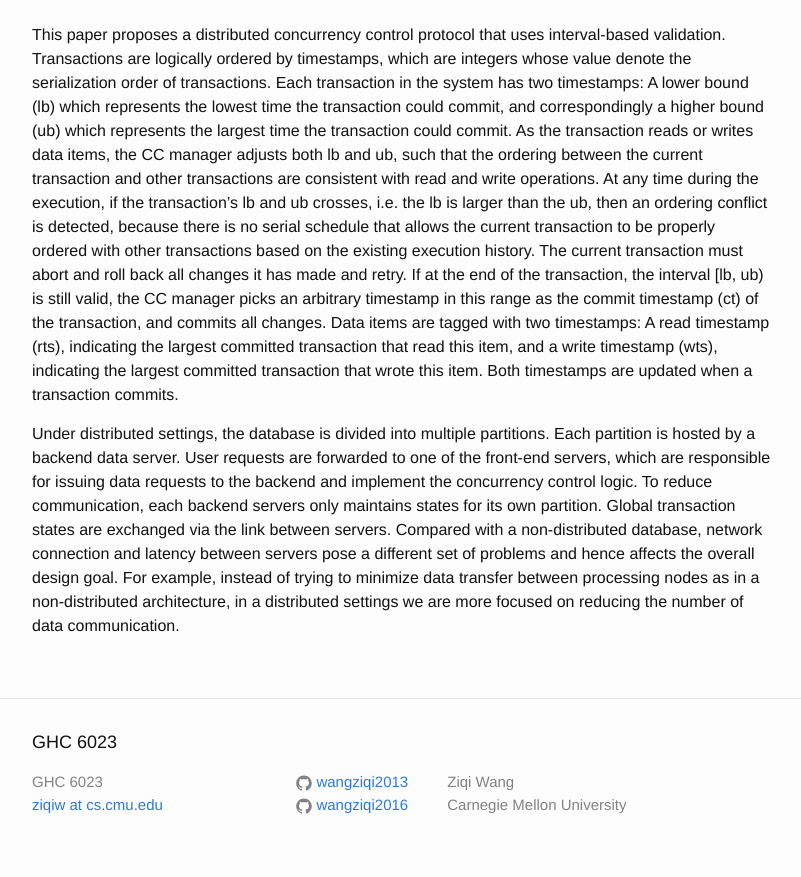
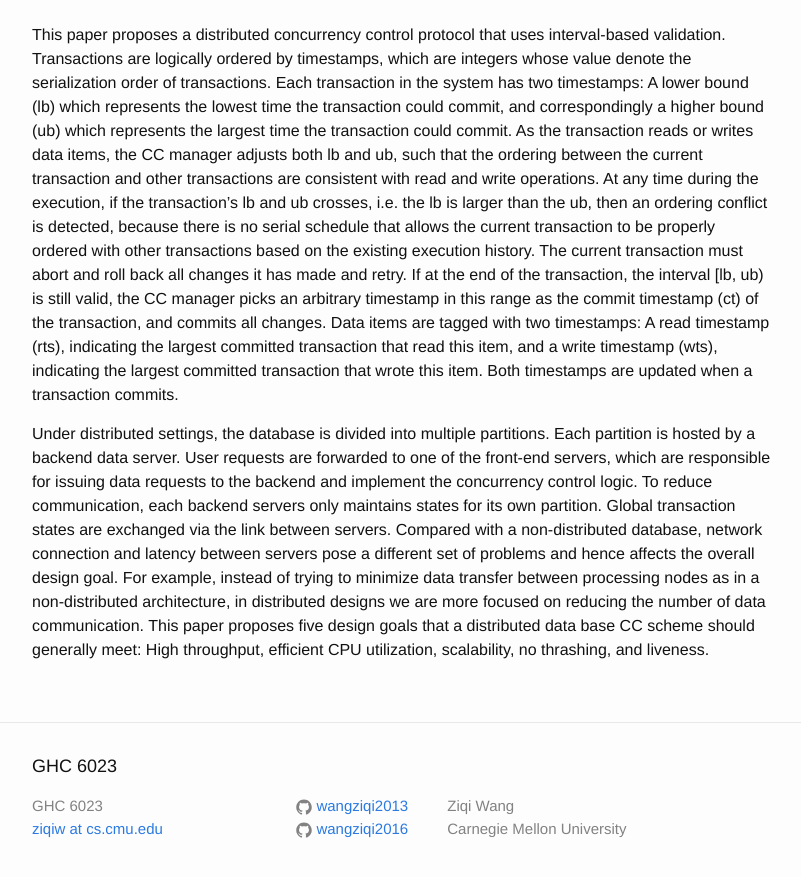
Before and after one commit to wangziqi2013/wangziqi2013.github.io, a Jekyll site: the page built from _posts/2018-12-18-maat.markdown, in a window 1280 px wide and 900 px high, scrolled down 655 px. Shown: the top 877 px of the window, without its empty margins (238-1039 px from the left). Built offline with Jekyll 4.4.1, drawn with Linux system fonts in a browser that asks for light colours.

Commit message:
Finish second paragraph

```diff
--- a/_posts/2018-12-18-maat.markdown
+++ b/_posts/2018-12-18-maat.markdown
@@ -35,5 +35,6 @@ the backend and implement the concurrency control logic. To reduce communication
 states for its own partition. Global transaction states are exchanged via the link between servers. Compared with a
 non-distributed database, network connection and latency between servers pose a different set of problems and hence
 affects the overall design goal. For example, instead of trying to minimize data transfer between processing nodes
-as in a non-distributed architecture, in a distributed settings we are more focused on reducing the number of
-data communication.
+as in a non-distributed architecture, in distributed designs we are more focused on reducing the number of
+data communication. This paper proposes five design goals that a distributed data base CC scheme should generally meet:
+High throughput, efficient CPU utilization, scalability, no thrashing, and liveness.
```
